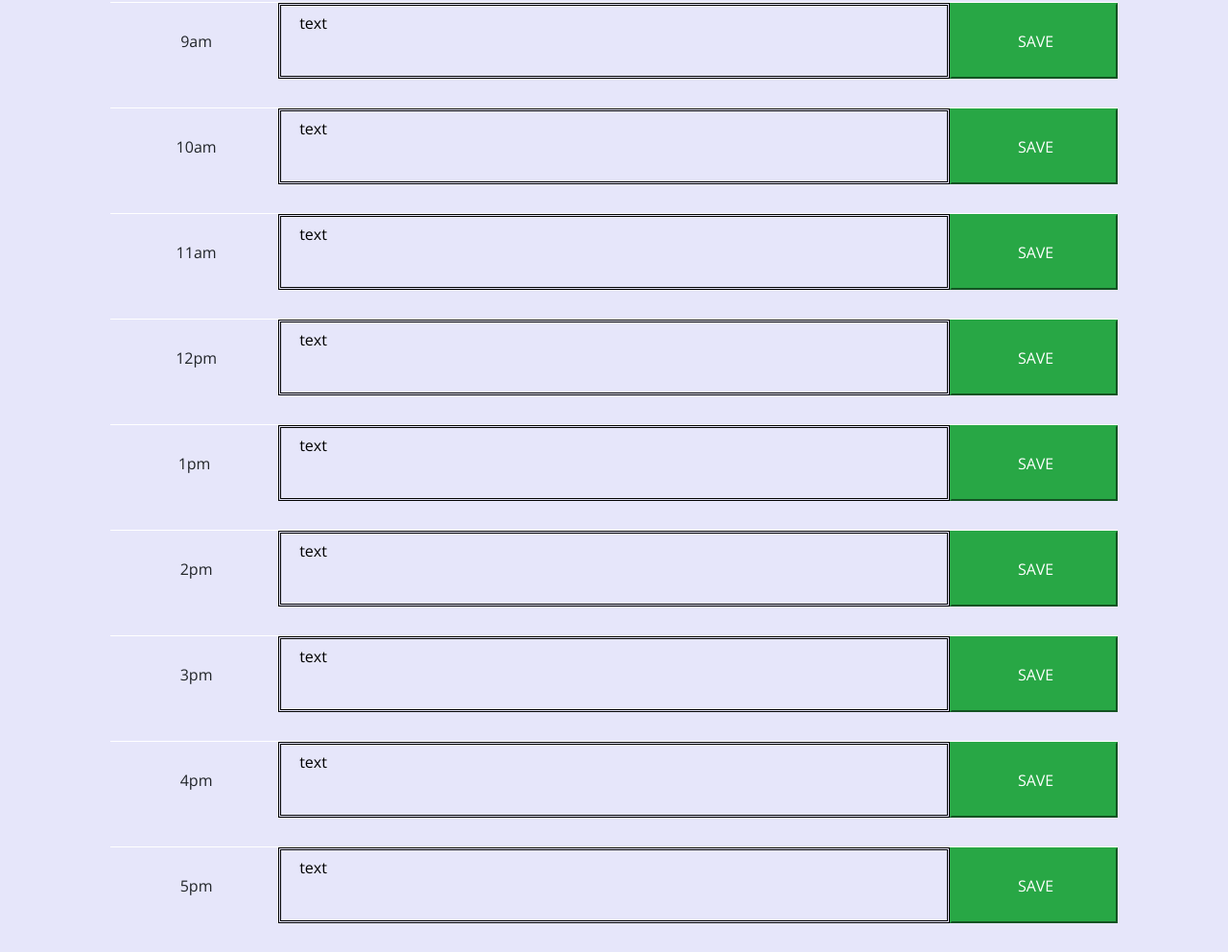
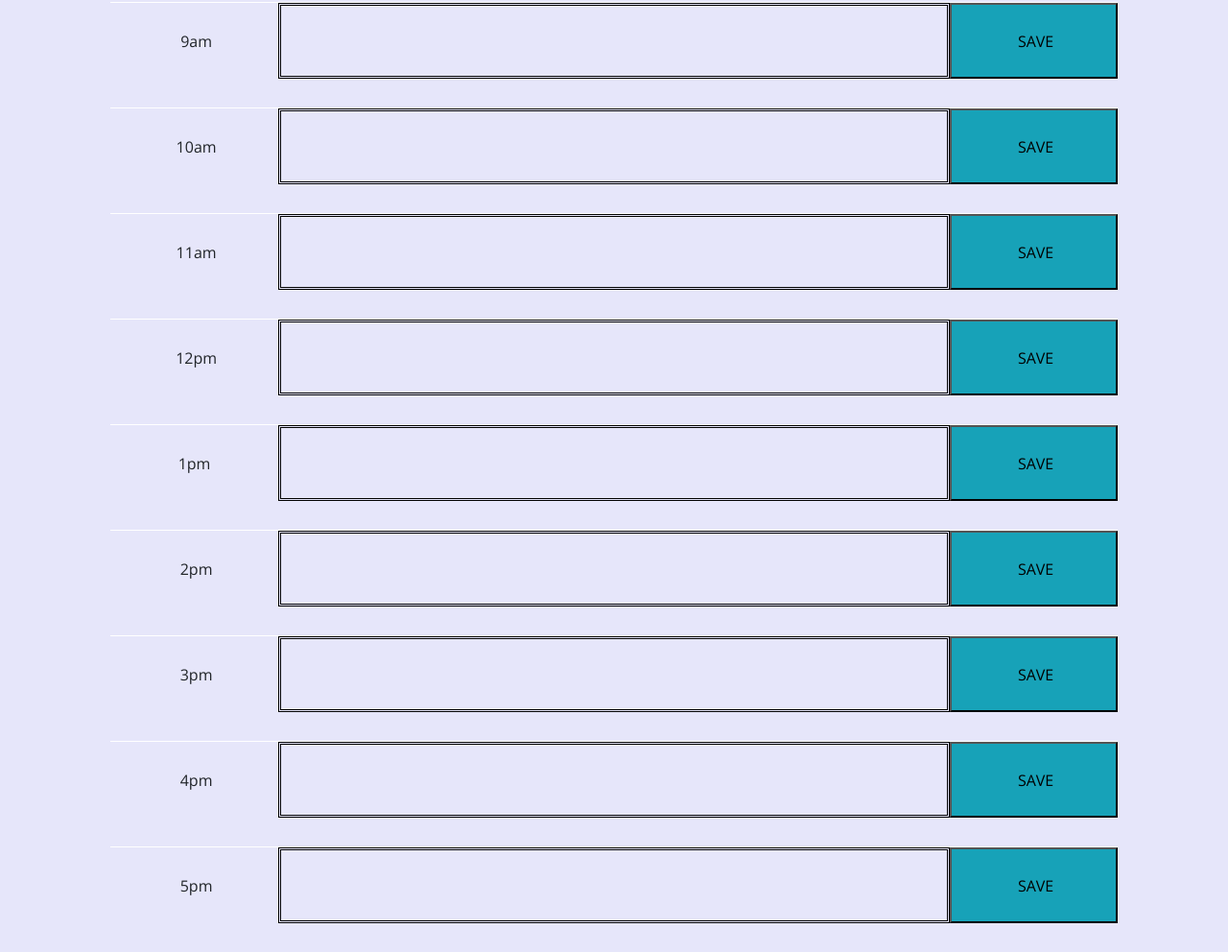
Before and after one commit to simk2020/Workday-Schedule, a plain HTML site: page index.html in a window 1280 px wide. Shown: the part 334-1326 px from the top of the page at 96% size. Drawn offline with nearby package versions, Linux system fonts and the light colour scheme.

Commit message:
html done

```diff
--- a/assets/script.js
+++ b/assets/script.js
@@ -5,26 +5,13 @@ $(document).ready(function(){
 $("#currentDay").text(time);
 });
 
-$(document).ready(function(){
-$('.saveBtn').on ('click',function (){
-var textAreaContent = $(this).siblings('textarea').val();
-console.log (textAreaContent);
-});
-});
-
-// var timeArray = ["9am","10am","11am","Noon", "1pm","2pm","3pm", "4pm", "5pm"];
-// for (var i=0; i>timeArray.length[i]; i++);
-// console.log (timeArray);
-// $("#timeblocks").append(timeArray);
-// $(".container").append (timeArray);
-
-var save = ("<button>");
-$("#save").append("");
-
-// $save.addEventListener("click", function(event) {
-// event.preventDefault();
 
 
-var text = localStorage.getItem(".maintext" );
-console.log(localStorage);
-console.log (text);
+
+
+// $(document).ready(function(){
+// $('.saveBtn').on ('click',function (){
+// var textAreaContent = $(this).siblings('textarea').val();
+// console.log (textAreaContent);
+// });
+// });
--- a/index.html
+++ b/index.html
@@ -36,9 +36,9 @@
       <!-- 9am -->
       <div class="container">
         <div class="row">
-          <p class=" time 9am col-md-2 "> 9am</p>
-          <textarea class=" text col-md-8"> text </textarea>
-          <button class="button btn-success col-md-2"> SAVE</button>
+          <p class=" time 9am col-md-2  "> 9am</p>
+          <textarea class=" text col-md-8"> </textarea>
+          <button class="button col-md-2 bg-info"> SAVE</button>
           </div>
         </div>
       </div>
@@ -47,8 +47,8 @@
         <div class="container">
           <div class="row">
             <p class=" time 9am col-md-2 "> 10am</p>
-            <textarea class=" text col-md-8"> text </textarea>
-            <button class="button btn-success col-md-2"> SAVE</button>
+            <textarea class=" text col-md-8"> </textarea>
+            <button class="button col-md-2 bg-info"> SAVE</button>
             </div>
           </div>
         </div>
@@ -57,8 +57,8 @@
       <div class="container">
         <div class="row">
           <p class=" time 9am col-md-2 "> 11am</p>
-          <textarea class=" text col-md-8"> text </textarea>
-          <button class="button btn-success col-md-2"> SAVE</button>
+          <textarea class=" text col-md-8"> </textarea>
+          <button class="button col-md-2 bg-info"> SAVE</button>
           </div>
         </div>
       </div>
@@ -67,8 +67,8 @@
         <div class="container">
           <div class="row">
             <p class=" time 9am col-md-2 "> 12pm</p>
-            <textarea class=" text col-md-8"> text </textarea>
-            <button class="button btn-success col-md-2"> SAVE</button>
+            <textarea class=" text col-md-8"> </textarea>
+            <button class="button col-md-2 bg-info"> SAVE</button>
             </div>
           </div>
         </div>
@@ -77,8 +77,8 @@
       <div class="container">
         <div class="row">
           <p class=" time 9am col-md-2 ">1pm</p>
-          <textarea class=" text col-md-8"> text </textarea>
-          <button class="button btn-success col-md-2"> SAVE</button>
+          <textarea class=" text col-md-8"> </textarea>
+          <button class="button col-md-2 bg-info"> SAVE</button>
           </div>
         </div>
       </div>
@@ -87,8 +87,8 @@
         <div class="container">
           <div class="row">
             <p class=" time 2pm col-md-2 "> 2pm</p>
-            <textarea class="text col-md-8"> text </textarea>
-            <button class="button btn-success col-md-2"> SAVE</button>
+            <textarea class="text col-md-8"></textarea>
+            <button class="button col-md-2 bg-info"> SAVE</button>
             </div>
           </div>
         </div>
@@ -97,8 +97,8 @@
       <div class="container">
         <div class="row">
           <p class=" time 3pm col-md-2 "> 3pm</p>
-          <textarea class=" text col-md-8"> text </textarea>
-          <button class="button btn-success col-md-2"> SAVE</button>
+          <textarea class=" text col-md-8"> </textarea>
+          <button class="button col-md-2 bg-info"> SAVE</button>
           </div>
         </div>
       </div>
@@ -107,8 +107,8 @@
         <div class="container">
           <div class="row">
             <p class=" time 4pm col-md-2 "> 4pm</p>
-            <textarea class="text col-md-8"> text </textarea>
-            <button class="button btn-success col-md-2"> SAVE</button>
+            <textarea class="text col-md-8"> </textarea>
+            <button class="button col-md-2 bg-info"> SAVE</button>
             </div>
           </div>
         </div>
@@ -116,8 +116,8 @@
         <div class="container">
           <div class="row">
             <p class=" time 5pm col-md-2 "> 5pm</p>
-            <textarea class=" text col-md-8"> text </textarea>
-            <button class="button btn-success col-md-2"> SAVE</button>
+            <textarea class=" text col-md-8"> </textarea>
+            <button class="button col-md-2 bg-info"> SAVE</button>
             </div>
           </div>
         </div>
```
